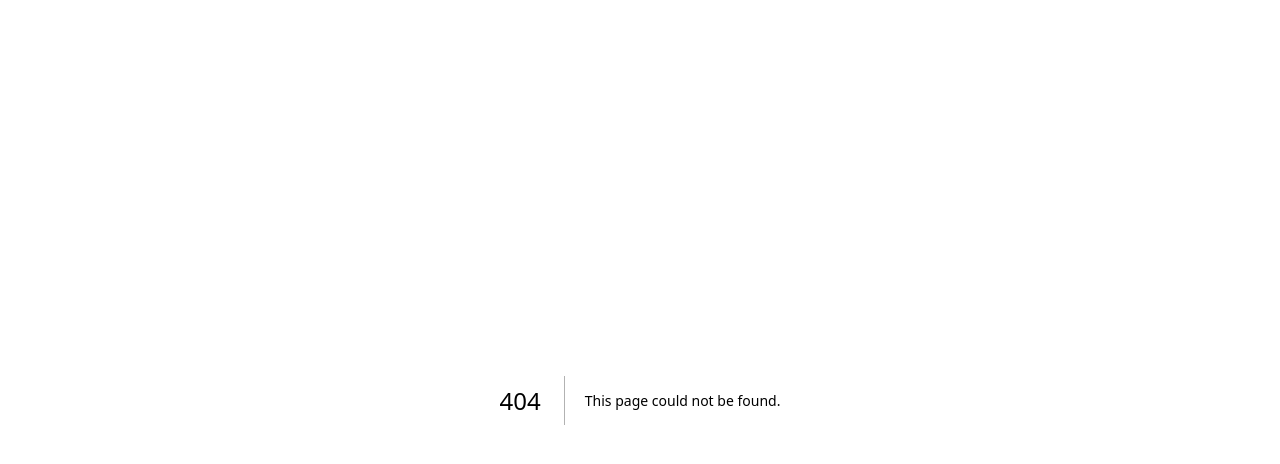
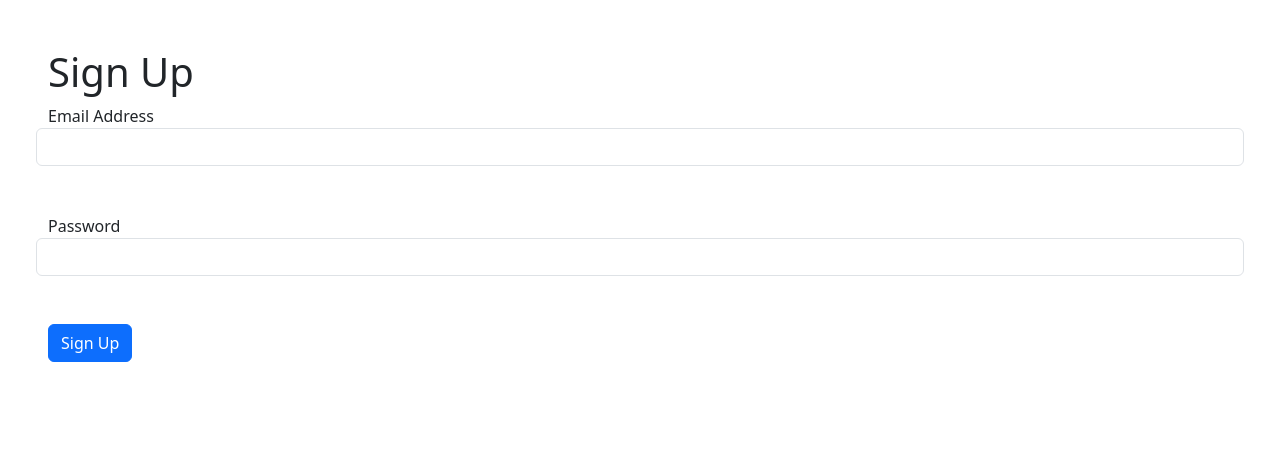
Before and after one commit to albin-joseph/nodejs-micro-service, a Next.js app in the folder ticketing/client/: page /auth/signup in a window 1280 px wide. Before the commit this address had no page. Shown: the top 464 px of the page. Built offline with nearby package versions, Linux system fonts and the light colour scheme.

Commit message:
add signup api

```diff
--- a/ticketing/client/package.json
+++ b/ticketing/client/package.json
@@ -10,6 +10,7 @@
   "license": "ISC",
   "description": "",
   "dependencies": {
+    "axios": "^1.7.7",
     "bootstrap": "^5.3.3",
     "next": "^13.5.7",
     "react": "^18.3.1",
--- /dev/null
+++ b/ticketing/client/pages/auth/signup.js
@@ -0,0 +1,38 @@
+import { useState } from "react";
+import axios from "axios";
+
+const SignUp = () => {
+
+    const [email, setEmail] = useState('');
+    const [password, setPassword] = useState('');
+
+    const onSubmit = async (event) => {
+        event.preventDefault();
+
+       const response = await axios.post('/api/users/signup', {
+            email,
+            password
+        });
+
+        console.log(response.data)
+    };
+
+    return (
+        <div className="contaimer m-5">
+           <form onSubmit={onSubmit}>
+                <h1>Sign Up</h1>
+                <div className="form-group row mb-5">
+                    <label>Email Address</label>
+                    <input value={email} onChange={e=>setEmail(e.target.value)} className="form-control"/>
+                </div>
+                <div className="form-group row mb-5">
+                    <label>Password</label>
+                    <input value={password} onChange={e=>setPassword(e.target.value)} type="password" className="form-control"/>
+                </div>
+                <button className="btn btn-primary">Sign Up</button>
+            </form>
+        </div>
+    )
+}
+
+export default SignUp;
```
Also changed, not shown: 1 other file (tests, documents, lock files or other folders).
